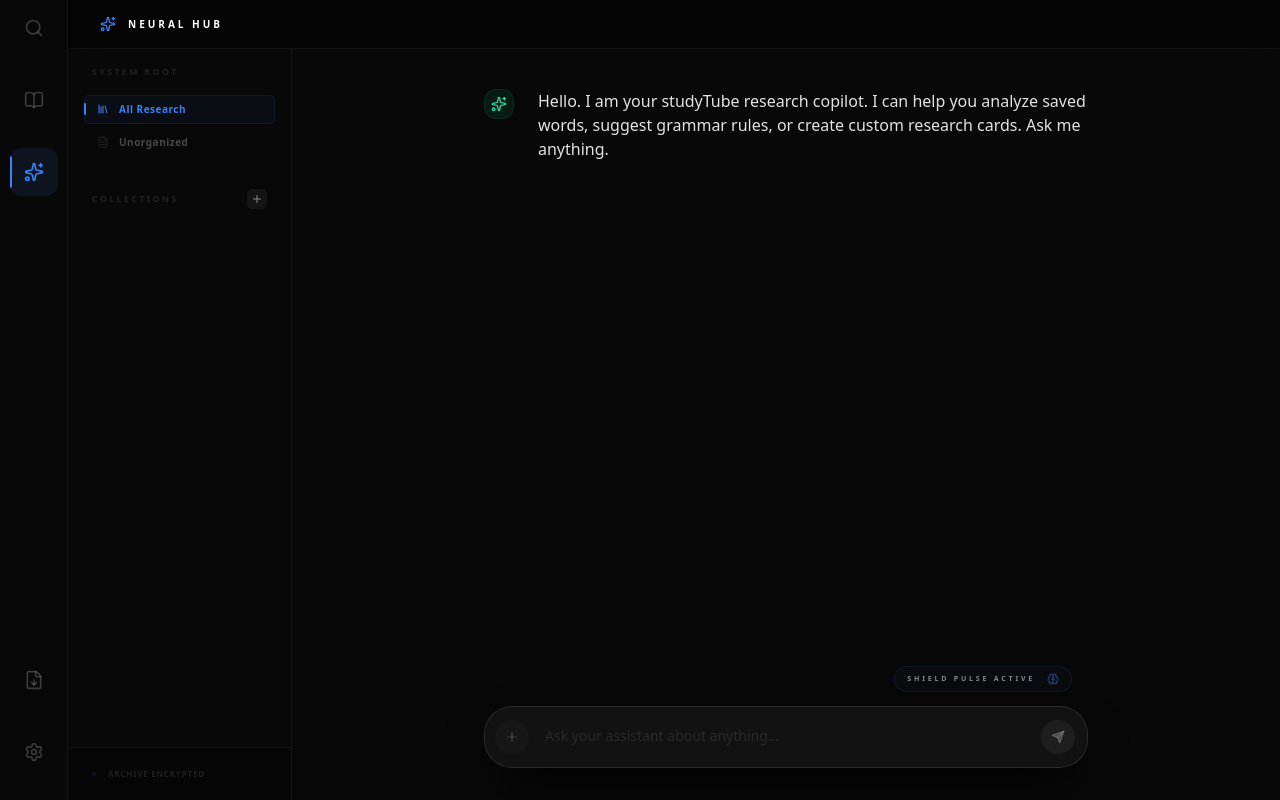
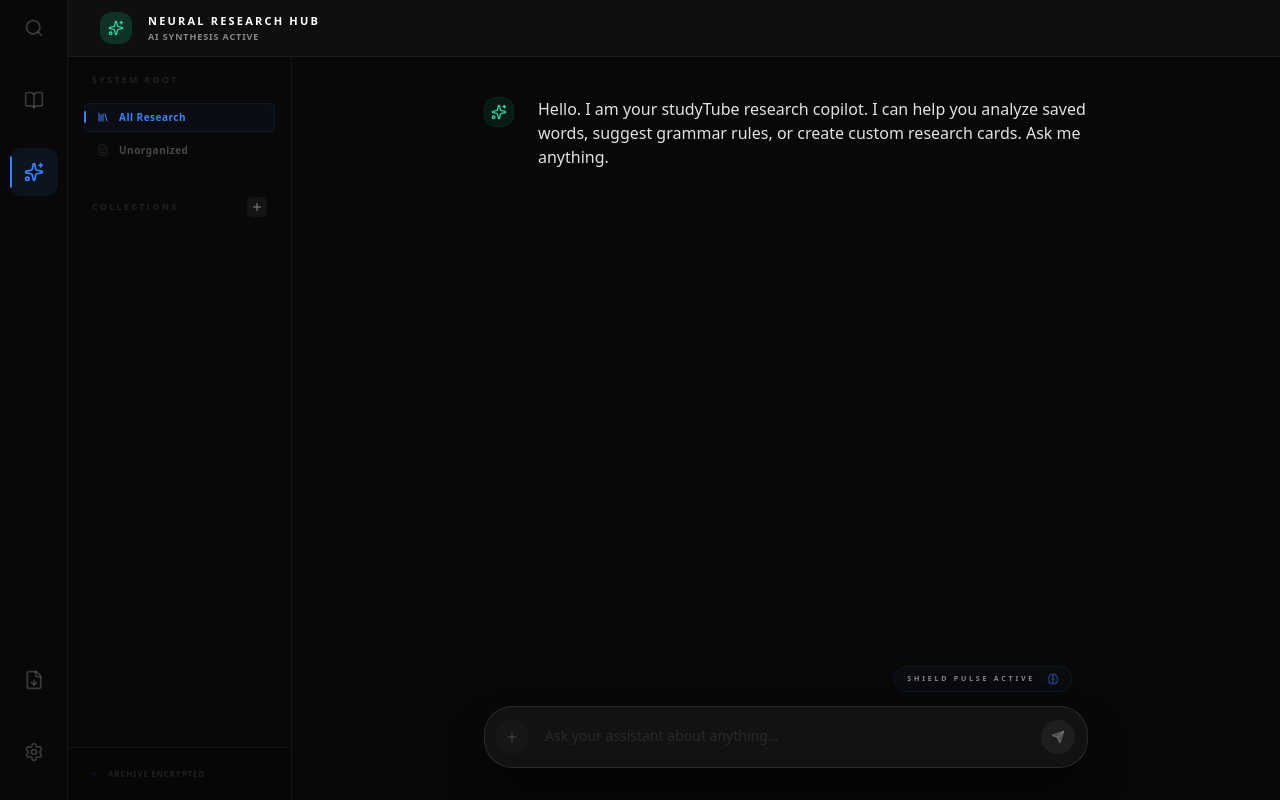
Before and after one commit to Saboor-Hamedi/study-tube, a React (Vite) app: page / in a window 1280 px wide. Both pictures are taken after a click on the button "RESEARCH ASSIST". Built offline with nearby package versions, Linux system fonts and the light colour scheme.

Commit message:
implement CopilotView component with AI chat interface and drag-and-drop insight archiving

```diff
--- a/src/components/chat/CopilotView.jsx
+++ b/src/components/chat/CopilotView.jsx
@@ -99,11 +99,16 @@
   return (
     <DndContext sensors={sensors} collisionDetection={pointerWithin} onDragStart={(e) => setActiveDragMessage(e.active.data.current)} onDragEnd={handleDragEnd}>
       <div className="flex flex-col h-full bg-[#080808]">
-        {/* Minimal Header */}
-        <div className="flex items-center justify-between px-8 py-4 border-b border-white/5 bg-black/40 backdrop-blur-xl sticky top-0 z-50">
-          <div className="flex items-center gap-3">
-            <Sparkles className="h-4 w-4 text-accent" />
-            <span className="text-[10px] font-black uppercase tracking-[0.3em] text-white">Neural Hub</span>
+        {/* Header - Unified Standard */}
+        <div className="flex items-center justify-between px-8 py-3 border-b border-white/5 bg-[#0f0f0f] sticky top-0 z-50">
+          <div className="flex items-center gap-4">
+            <div className="p-2 bg-emerald-500/20 text-emerald-400 rounded-xl">
+              <Sparkles className="h-4 w-4" />
+            </div>
+            <div>
+              <h2 className="text-[11px] font-black text-white uppercase tracking-[0.2em]">Neural Research Hub</h2>
+              <p className="text-[9px] text-muted font-bold uppercase tracking-widest">AI Synthesis active</p>
+            </div>
           </div>
         </div>
 
```
